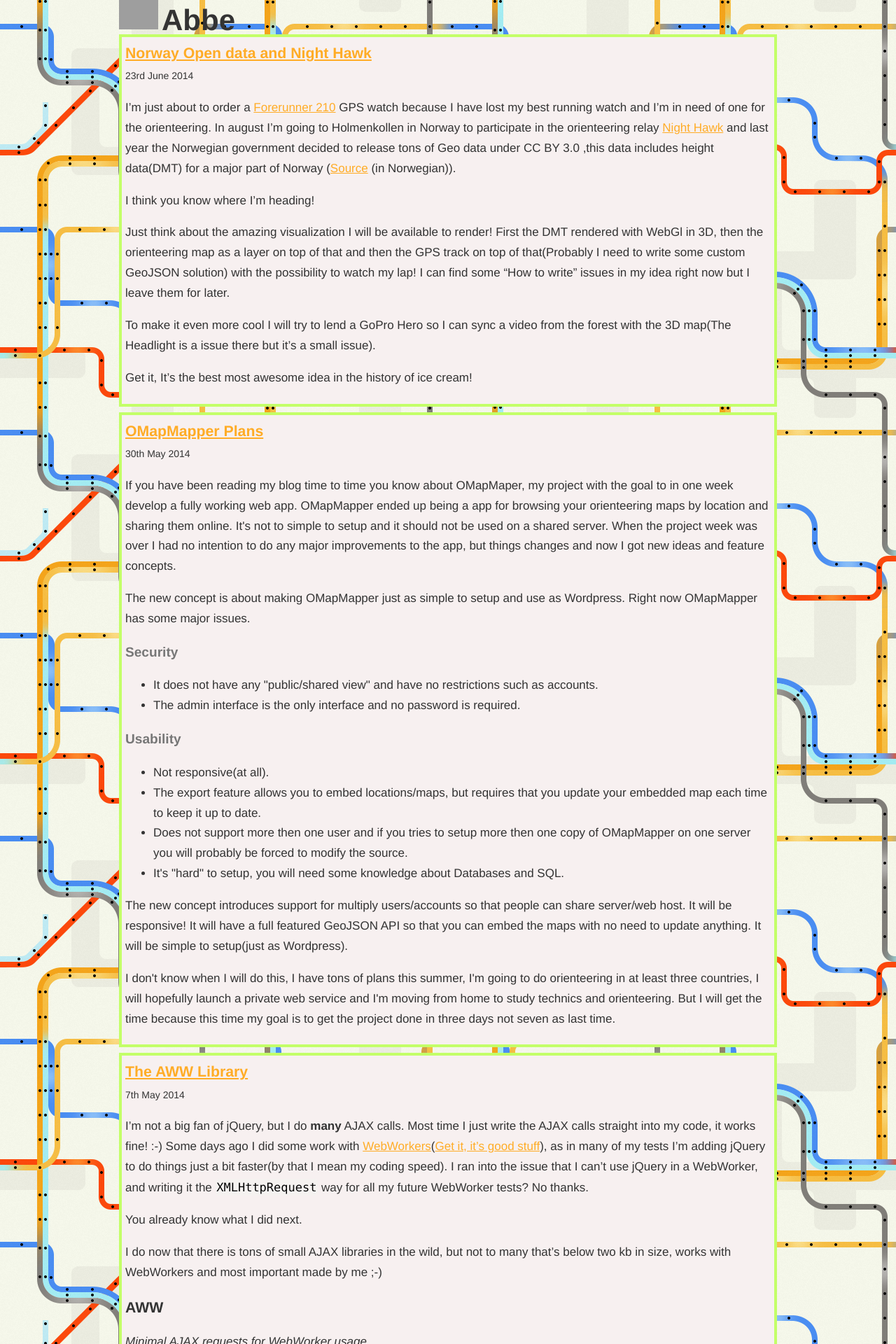
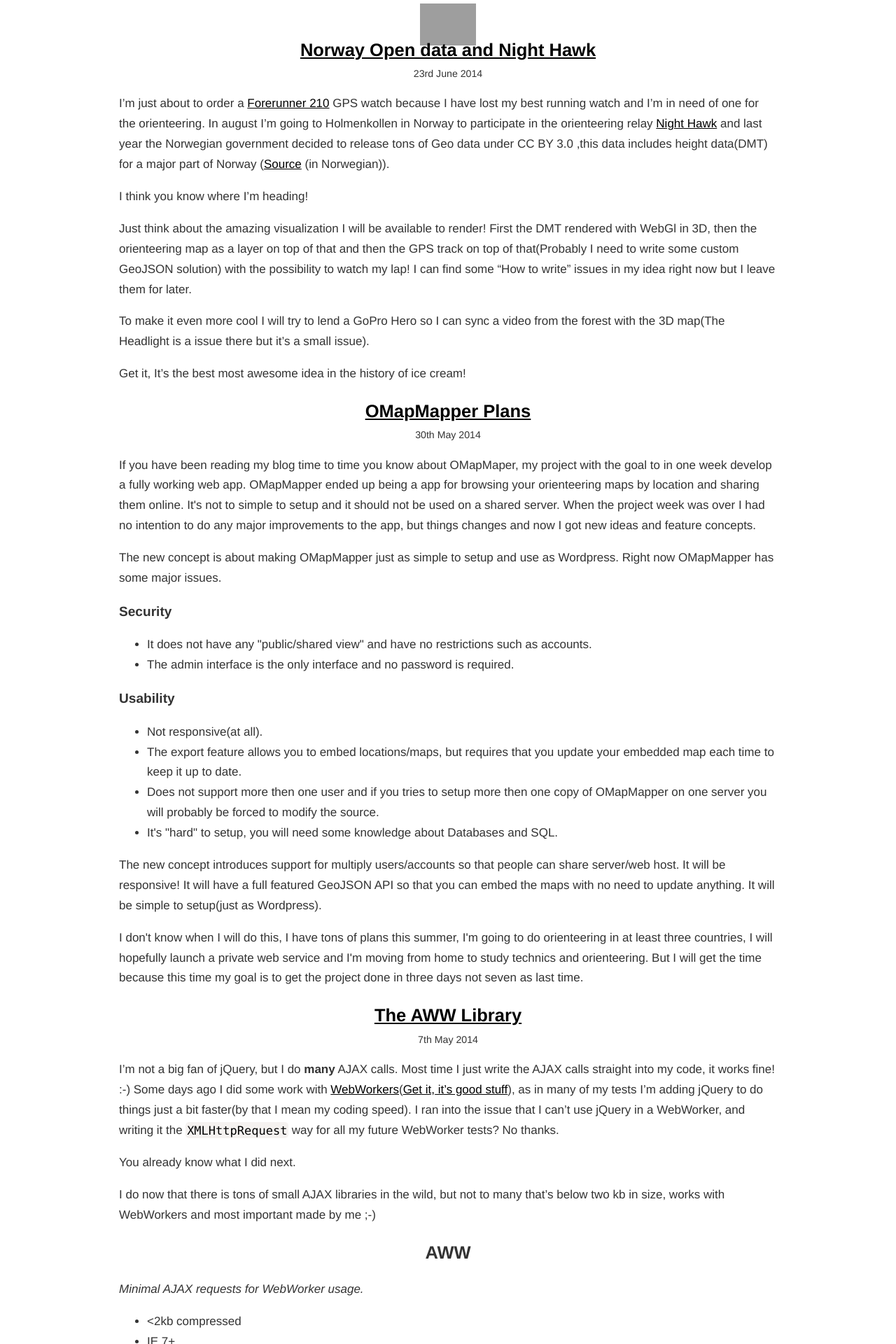
Before and after one commit to mikiec84/abbe98.github.com, a Jekyll site: the page built from blog/index.html, in a window 1280 px wide. Shown: the top 1920 px of the page at 70% size. Built offline with Jekyll 4.4.1, drawn with Linux system fonts in a browser that asks for light colours; the list of posts is cut into pages by our own code; some of the changed text lies outside the part shown; grey boxes are pictures that could not be loaded.

Commit message:
Blog Redesign

```diff
--- a/_layouts/post.html
+++ b/_layouts/post.html
@@ -19,8 +19,7 @@ layout: nil
 	</head>
 	<body>
 		<header>
-			<a href="http://abbe98.github.io/blog/"><img alt="Back to the blog" src="http://abbe98.github.io/assets/default.png"></a>
-			<h1>Abbe</h1>
+			<a href="http://abbe98.github.io/blog/"><img alt="Go back to the blog." src="http://abbe98.github.io/assets/default.png"></a>
 		</header>
 		<article class="post" >
 			<h2>{{ page.title }}</h2>
--- a/archive.html
+++ b/archive.html
@@ -22,8 +22,7 @@ image: http://abbe98.github.io/assets/default.png
 	</head>
 	<body>
 		<header>
-			<a href="http://abbe98.github.io/blog/"><img alt="Back to the blog" src="http://abbe98.github.io/assets/default.png"></a>
-			<h1>Abbe</h1>
+			<a href="http://abbe98.github.io/blog/"><img alt="Back to the blog if you feal for it." src="http://abbe98.github.io/assets/default.png"></a>
 		</header>
 		<div class="post">
 			<h1>Archive</h1>
@@ -35,9 +34,6 @@ image: http://abbe98.github.io/assets/default.png
 				{% endfor %}
 			</ul>
 		</div>
-		<a href="http://abbe98.github.io" class="btn">
-			Home
-		</a>
 		<footer>
 			<p>Copyright <a href="https://plus.google.com/117416771865902932932">Albin Larsson</a> 2013-2014 • <a href="http://abbe98.github.io/archive.html">Archive</a> • Background by <a href="http://www.marcbanderson.com">Marc Anderson</a> • <a href="http://abbe98.github.io/blog/atom.xml">RSS</a></p>
 		</footer>
--- a/blog/index.html
+++ b/blog/index.html
@@ -22,8 +22,7 @@ image: http://abbe98.github.io/assets/default.png
 	</head>
 	<body>
 		<header>
-			<a href="http://abbe98.github.io/blog/"><img alt="Back to the blog" src="http://abbe98.github.io/assets/default.png"></a>
-			<h1>Abbe</h1>
+			<a href="http://abbe98.github.io/blog/"><img alt="A nice looking logo that can take you here." src="http://abbe98.github.io/assets/default.png"></a>
 		</header>
 			{% for post in paginator.posts %}
 		<article class="post">
@@ -49,7 +48,7 @@ image: http://abbe98.github.io/assets/default.png
 		{% if paginator.next_page %}
 			<a class="pagination-item" href="{{ site.baseurl }}page{{paginator.next_page}}">Older</a>
 		{% else %}
-			<span class="pagination-item">Older</span>
+			<span class="pagination-item" aria-hidden="true">Older</span>
 		{% endif %}
 		{% if paginator.previous_page %}
 			{% if paginator.page == 2 %}
@@ -57,11 +56,11 @@ image: http://abbe98.github.io/assets/default.png
 			{% else %} <a class="pagination-item" href="{{ site.baseurl }}page{{paginator.previous_page}}">Newer</a>
 			{% endif %}
 		{% else %}
-			<span class="pagination-item">Newer</span>
+			<span class="pagination-item" aria-hidden="true">Newer</span>
 		{% endif %}
 		</div>
 		<footer>
-			<p>Copyright <a href="https://plus.google.com/117416771865902932932">Albin Larsson</a> 2013-2014 • <a href="http://abbe98.github.io/archive.html">Archive</a> • Background by <a href="http://www.marcbanderson.com">Marc Anderson</a> • <a href="http://abbe98.github.io/blog/atom.xml">RSS</a></p>
+			<p>Copyright <a href="https://plus.google.com/117416771865902932932">Albin Larsson</a> 2013-2014 • <a href="http://abbe98.github.io/archive.html">Archive</a> • <a href="http://abbe98.github.io/blog/atom.xml">RSS</a></p>
 		</footer>
 
 		<script src="/js/prism.js"></script>
--- a/css/style.css
+++ b/css/style.css
@@ -1,3 +1,9 @@
+html * {
+  -webkit-transition: .5s;
+  -moz-transition: .5s;
+  transition: .5s;
+}
+
 html {
   font: 14px/1.4 Helvetica, Arial, sans-serif;
   color: #333;
@@ -8,46 +14,22 @@ html {
 body {
   max-width: 940px;
   margin: 0 auto;
-	background-image: url('subway-lines.png');
 }
 
 img {
   border: 0;
 }
 
-/* btn
- ========================================================================== */
-
-.btn {
-	display: block;
-	height: 35px;
-	width: 200px;
-	line-height: 50px;
-	background-color: #78FF69;
-	color: #333;
-	font: 17px/1.7 Helvetica, Arial, sans-serif;
-	font-weight: 600;
-	text-align: center;
-	padding-top: 5px;
-	margin-left: auto;
-	margin-right: auto;
-}
-
-.btn:hover, .btn:active, .btn:focus {
-	color: #333;
-	background-color: #C3FF68;
-}
-
 /* Links
  ========================================================================== */
 
 a {
-	color: #FFAC26;
+  color: #000;
   text-decoration: none;
 }
 
 a:hover, a:focus, a:active {
-	color: #FF9D00;
+  color: #63615E;
   text-decoration: underline;
 }
 
@@ -55,18 +37,13 @@ a:hover, a:focus, a:active {
  ========================================================================== */
 
 header {
-	height: 3.5em;
-}
-
-header h1 {
-	font-size: 3em;
-	margin: 0;
+  height: 50px;
+  text-align: center;
 }
 
 header img {
-	height: 3em;
-	float: left;
-	padding-right: 5px;
+  height: 60px;
+  margin: 5px 0px 5px 0px;
 }
 
 /* Footer
@@ -85,26 +62,20 @@ h1 {
 }
 
 h2 {
-	margin: 0px;
-	font-size: 1.25em;
+  margin: 0;
+  font-size: 1.5em;
+  text-align: center;
 }
 
 h3 {
   font-size: 1.125em;
-	color: #777;
   margin: 0 0 10px;
 }
 
-/* Posts
+/* Post
  ========================================================================== */
 
 .post {
-	position: relative;
-	display: block;
-	padding: 5px;
-	border: 4px solid #C3FF68;
-	text-decoration: none;
-	background: rgb(247, 240, 240);
   margin-bottom: 8px;
   font: 17px/1.7 Helvetica, Arial, sans-serif;
 }
@@ -114,15 +85,14 @@ h3 {
 }
 
 .date {
-	font: 14px/1.4 Helvetica,Arial,sans-serif;
-	margin-top: 2px;
-	margin-bottom: 2px;
+  display: block;
+  text-align: center;
 }
 
 .share {
   width: 100%;
-	border-top: 2px solid #C3FF68;
-	border-bottom: 2px solid #C3FF68;
+  border-top: 2px solid #333;
+  border-bottom: 2px solid #333;
   height: 25px;
   padding-top: 3px;
   margin-bottom: 3px;
@@ -144,41 +114,21 @@ pre {
 
 .pagination {
   text-align: center;
-	width: 100%;
-	height: 35px;
+  font: 17px/1.7 Helvetica, Arial, sans-serif;
+  font-weight: 600;
 }
 
 .pagination-item {
-	float: left;
-	width: 50%;
-	display: block;
-	padding: 1rem;
-	line-height: 50px;
-	background-color: #C3FF68;
+  display: inline-block;
   color: #333;
-	font: 17px/1.7 Helvetica, Arial, sans-serif;
-	font-weight: 600;
-	-webkit-box-sizing: border-box;
-	-moz-box-sizing: border-box;
-	box-sizing: border-box;
-}
-
-.pagination-item:first-child {
-	border-radius: 5px 0px 0px 5px;
-}
-
-.pagination-item:last-child {
-	border-radius: 0px 5px 5px 0px;
 }
 
 span.pagination-item, span.pagination-item:hover {
   color: #737373;
-	background-color: #C3FF68;
 }
 
 .pagination-item:focus, .pagination-item:active, .pagination-item:hover {
   color: #333;
-	background-color: #78FF69;
 }
 
 /* Archive
@@ -230,9 +180,9 @@ pre.line-numbers {
 }
 
 ::-webkit-scrollbar-thumb {
-    background-color: #C3FF68;
+  background-color: #eee;
 }
 
 ::-webkit-scrollbar-track {
-	background-color: #EEE;
+  background-color: #fff;
 }
```
Also changed, not shown: other parts of _layouts/post.html (+1 -1 lines), other parts of blog/index.html (+2 -2 lines), css/subway-lines.png (deleted). Lines whose indentation alone changed are shown as unchanged.
